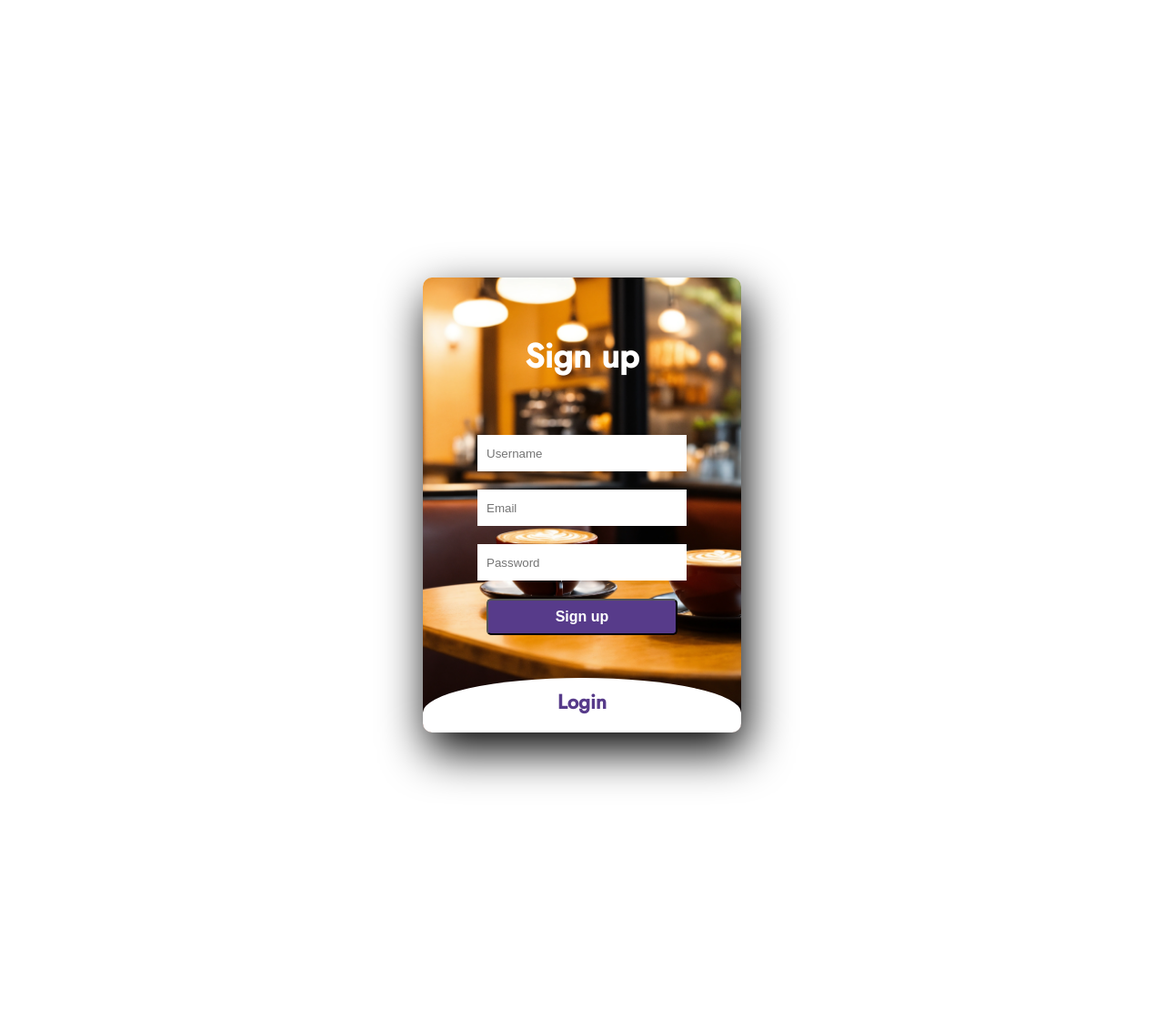
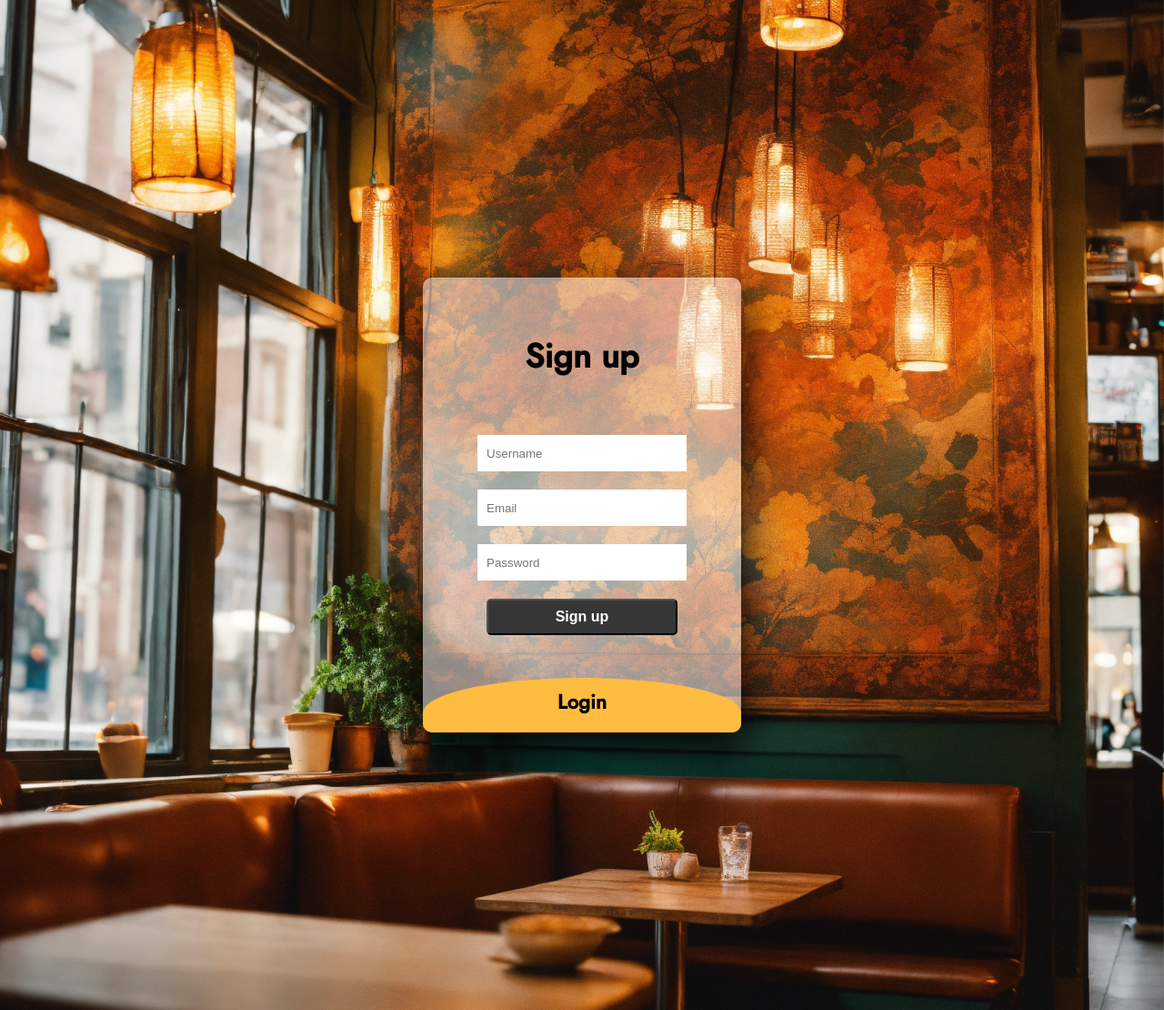
Before and after one commit to akhilsajigit/daily-bite, a Django app: page / in a window 1280 px wide. Shown: the whole page at 91% size. Run offline with Django 5.2, Linux system fonts and the light colour scheme.

Commit message:
Completed SignUp desing

```diff
--- a/Frontend/static/SignUP/css/style.css
+++ b/Frontend/static/SignUP/css/style.css
@@ -6,19 +6,18 @@ body{
     align-items: center;
     min-height: 100vh;
     font-family: 'Jost', sans-serif;
-    /* background: linear-gradient(to bottom, #00d4ff , #1a68ad , #001524 ) */
-    /* background: url(static/bg.jpg) ; */
-    background: #fff;
+    background: url(../Images/background.jpg) no-repeat center / cover;
 }
 
 .container{
     width: 350px;
     height: 500px;
-    background-color: skyblue;
     overflow: hidden;
-    background: url(../Images/car.jpg) no-repeat center / cover;
+    /* background: url(../Images/container.jpg) no-repeat center / cover;  */
+    background-color: rgba(255, 255, 255, 0.5);
     border-radius: 10px;
     box-shadow: 5px 20px 50px black;
+    color: orangered;
 }
 
 .checkbox{
@@ -32,7 +31,7 @@ body{
 }
 
 label{
-    color: #fff;
+    color: black;
     font-size: 2.3em;
     justify-content: center;
     display: flex;
@@ -61,7 +60,7 @@ button{
     justify-content: center;
     display: block;
     color: #fff;
-    background: #573b8a;
+    background: rgb(54, 54, 54);
     font-size: 1rem;
     font-weight: bold;
     margin-top: 20px;
@@ -72,12 +71,13 @@ button{
 }
 
 button:hover{
-    background: #3f2968;
+    background: black;
 }
 
 .login{
     height: 460px;
-    background: #fff;
+    /* background: #fff; */
+    background: rgb(254, 188, 65);
     border-radius: 60% / 10%;
     transform: translateY(-180px);
     transition: .8s ease-in-out;
@@ -89,7 +89,7 @@ button:hover{
 }
 
 .login label{
-    color:#573b8a;
+    color:black;
     transform: scale(.6);
 }
 
```
Also changed, not shown: Frontend/static/SignUP/Images/background.jpg (added), Frontend/static/SignUP/Images/car.jpg (deleted), Frontend/static/SignUP/Images/container.jpg (added), Frontend/static/SignUP/Images/container1.jpg (added).
